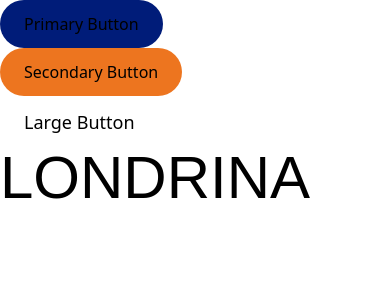
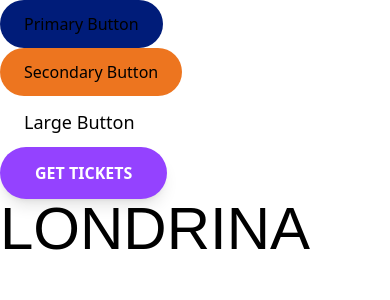
Before and after one commit to SAMAHAN-Systems-Development/sadya-2023-website, a Next.js app: page / in a window 390 px wide. Shown: the top 300 px of the page. Built offline with nearby package versions, Linux system fonts and the light colour scheme; a web font is replaced by a local one.

Commit message:
feat: added responsiveness of MainButton #6

```diff
--- a/package.json
+++ b/package.json
@@ -19,7 +19,7 @@
     "class-variance-authority": "^0.7.0",
     "commitlint": "^17.7.1",
     "eslint-config-next": "13.4.19",
-    "next": "13.4.19",
+    "next": "^13.5.4",
     "postcss": "8.4.29",
     "react": "18.2.0",
     "react-dom": "18.2.0",
--- a/src/components/Home/HomePage.tsx
+++ b/src/components/Home/HomePage.tsx
@@ -1,4 +1,6 @@
 import Button from '@/components/ui/Button';
+import MainButton from '@/components/ui/MainButton';
+
 
 const HomePage = () => {
   return (
@@ -7,6 +9,7 @@ const HomePage = () => {
         <Button label="Primary Button" type="primary" />
         <Button label="Secondary Button" type="secondary" />
         <Button label="Large Button" size="large" />
+        <MainButton label="GET TICKETS" type="get-tickets"/>
       </div>
       <div className="text-6xl uppercase">
         <h1 className="font-londrina">Londrina</h1>
--- a/src/components/ui/MainButton.tsx
+++ b/src/components/ui/MainButton.tsx
@@ -10,8 +10,8 @@ type MainButtonProps = {
 
 const buttonVariants = cva(
     [
-      'inline-flex items-center gap-[0.625rem] px-[2.1875rem] py-[0.9375rem] overflow-hidden justify-center relative cursor-pointer shadow-lg',
-      '[font-family:\'Inter-ExtraBold\',Helvetica] w-fit mt-[-0.0625rem] tracking-[0] font-extrabold leading-[normal] whitespace-nowrap relative',
+      'inline-flex items-center gap-[0.625rem] px-[2.1875rem] py-[0.9375rem] overflow-hidden justify-center relative cursor-pointer shadow-lg ',
+      '[font-family:\'Inter-ExtraBold\',Helvetica] w-fit mt-[-0.0625rem] tracking-[0] font-[1.25rem] font-bold leading-[normal] whitespace-nowrap relative fold:text-[16px] xs:text-[16px] sm:text-[16px] md:text-[20px] lg:text-[20px] xl:text-[20px] 2xl:[20px] ',
     ],
     {
       variants: {
--- a/tailwind.config.ts
+++ b/tailwind.config.ts
@@ -47,6 +47,7 @@ const config: Config = {
       },
     },
     screens: {
+      'fold': '280px',
       xsm: '384px',
       sm: '576px',
       md: '768px',
```
Also changed, not shown: 2 other files (tests, documents, lock files or other folders).
